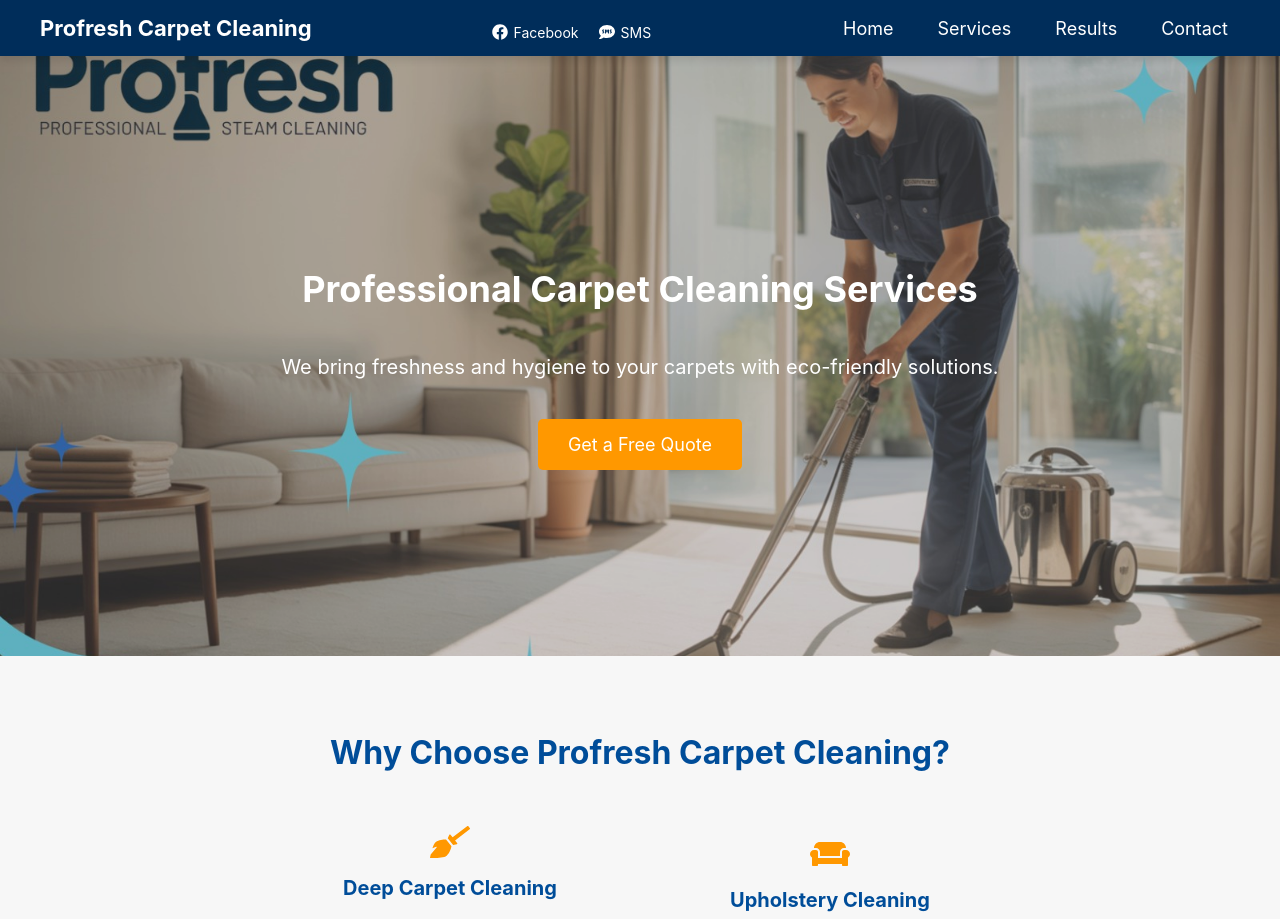
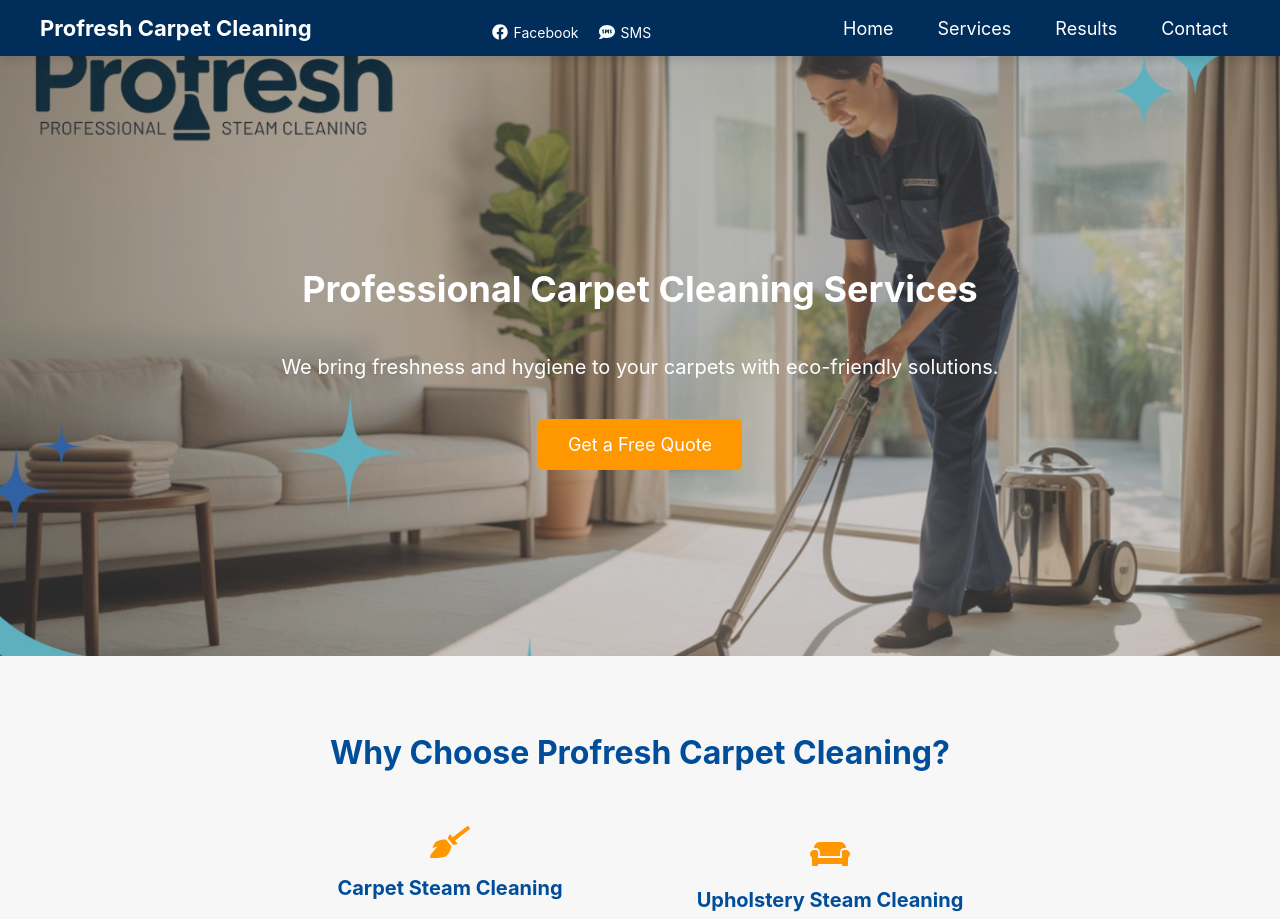
Before and after one commit to raafaelalmeida/profresh, a React (Create React App) app: page / in a window 1280 px wide. Shown: the top 919 px of the page. Built offline with nearby package versions, Linux system fonts and the light colour scheme.

Commit message:
adicionao nome steam

```diff
--- a/src/pages/Home.js
+++ b/src/pages/Home.js
@@ -43,12 +43,12 @@
         <div className={styles.whyGrid}>
           <div className={styles.feature}>
             <FaBroom className={styles.icon} />
-            <h3>Deep Carpet Cleaning</h3>
+            <h3>Carpet Steam Cleaning</h3>
             <p>We use high-quality cleaning techniques to remove dirt, bacteria, and allergens.</p>
           </div>
           <div className={styles.feature}>
             <FaCouch className={styles.icon} />
-            <h3>Upholstery Cleaning</h3>
+            <h3>Upholstery Steam Cleaning</h3>
             <p>Our services refresh and sanitize sofas, chairs, and mattresses.</p>
           </div>
           <div className={styles.feature}>
--- a/src/pages/Services.js
+++ b/src/pages/Services.js
@@ -10,13 +10,13 @@
       <div className={styles.serviceList}>
         <div className={styles.serviceItem}>
           <FaBroom className={styles.icon} />
-          <h3>Carpet Deep Cleaning</h3>
+          <h3>Carpet Deep Steam Cleaning</h3>
           <p>Eliminate dirt, allergens, and bacteria for a healthier home.</p>
         </div>
 
         <div className={styles.serviceItem}>
           <FaCouch className={styles.icon} />
-          <h3>Upholstery Cleaning</h3>
+          <h3>Upholstery Steam Cleaning</h3>
           <p>Refresh and sanitize sofas, chairs, and mattresses for a fresh look.</p>
         </div>
 
```
